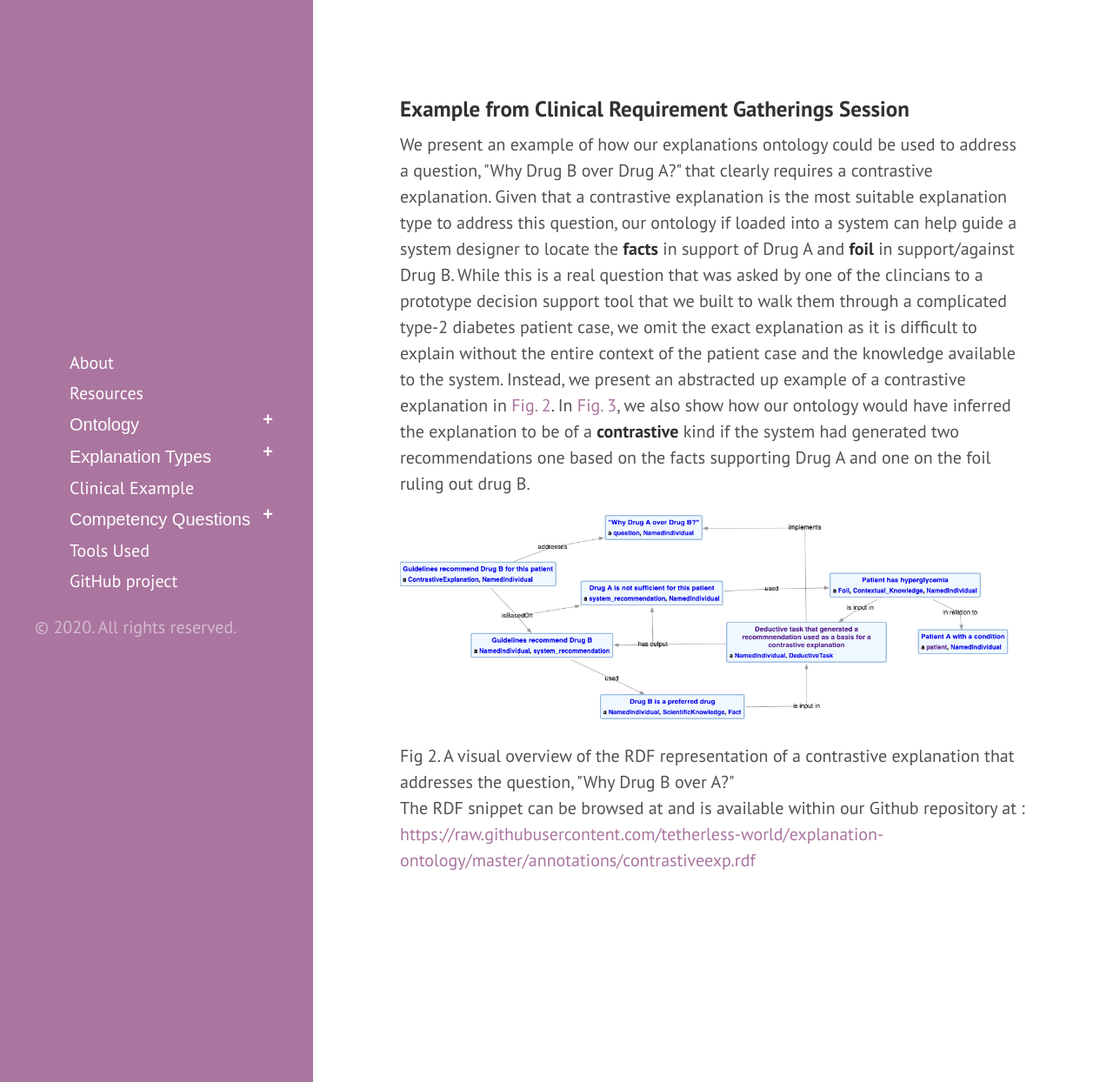
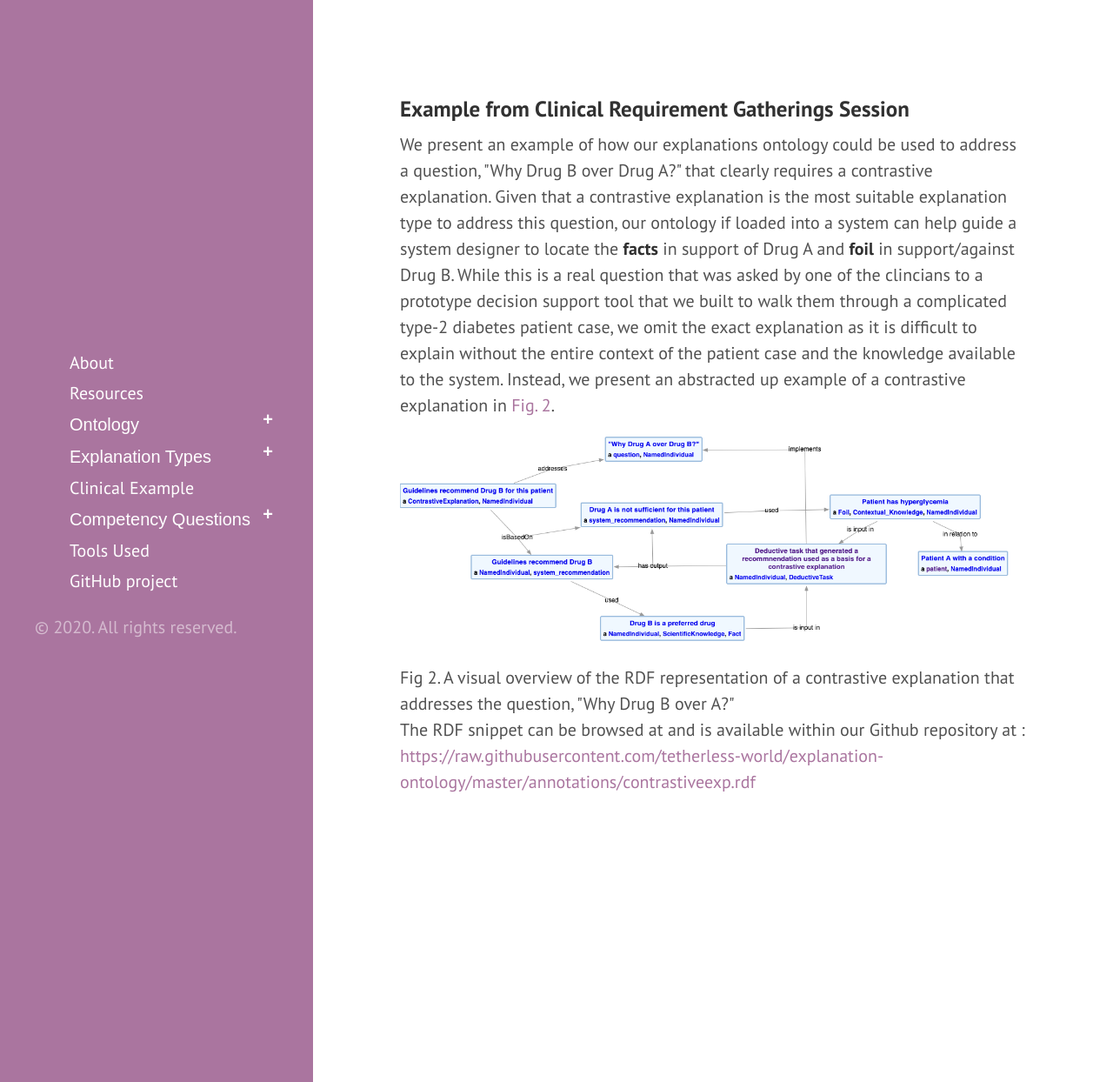
Before and after one commit to tetherless-world/explanation-ontology, a Jekyll site: the page built from clinicalexample.md, in a window 1280 px wide and 1244 px high. Shown: the whole window at 87% size. Built offline with Jekyll 4.4.1, drawn with Linux system fonts in a browser that asks for light colours; our own code applies the rules of GitHub Pages for plain Markdown files; Markdown is read by kramdown in place of the engine named in the settings; some of the changed lines change nothing that is shown.

Commit message:
Update clinicalexample.md

```diff
--- a/clinicalexample.md
+++ b/clinicalexample.md
@@ -1,9 +1,15 @@
+---
+layout: default
+title: Clinical Example
+---
+
 <article class="mb-5" id="clinicalexample">
 <content>
 
 
 <h3>Example from Clinical Requirement Gatherings Session</h3>
-  <p>We present an example of how our explanations ontology could be used to address a question, "Why Drug B over Drug A?" that clearly requires a contrastive explanation. Given that a contrastive explanation is the most suitable explanation type to address this question, our ontology if loaded into a system can help guide a system designer to locate the <strong>facts</strong> in support of Drug A and <strong>foil</strong> in support/against Drug B. While this is a real question that was asked by one of the clincians to a prototype decision support tool that we built to walk them through a complicated type-2 diabetes patient case, we omit the exact explanation as it is difficult to explain without the entire context of the patient case and the knowledge available to the system. Instead, we present an abstracted up example of a contrastive explanation in <a href="#fig2">Fig. 2</a>. In <a href="#fig3">Fig. 3</a>, we also show how our ontology would have inferred the explanation to be of a <strong>contrastive</strong> kind if the system had generated two recommendations one based on the facts supporting Drug A and one on the foil ruling out drug B.</p>
+  <p>We present an example of how our explanations ontology could be used to address a question, "Why Drug B over Drug A?" that clearly requires a contrastive explanation. Given that a contrastive explanation is the most suitable explanation type to address this question, our ontology if loaded into a system can help guide a system designer to locate the <strong>facts</strong> in support of Drug A and <strong>foil</strong> in support/against Drug B. While this is a real question that was asked by one of the clincians to a prototype decision support tool that we built to walk them through a complicated type-2 diabetes patient case, we omit the exact explanation as it is difficult to explain without the entire context of the patient case and the knowledge available to the system. Instead, we present an abstracted up example of a contrastive explanation in <a href="#fig2">Fig. 2</a>. </p>
+  <!--In <a href="#fig3">Fig. 3</a>, we also show how our ontology would have inferred the explanation to be of a <strong>contrastive</strong> kind if the system had generated two recommendations one based on the facts supporting Drug A and one on the foil ruling out drug B.-->
 
  <img src="../images/rdfviewerexample.png" style="width:100%; height:100%"/>
   <caption id="fig2">Fig 2. A visual overview of the RDF representation of a contrastive explanation that addresses the question, "Why Drug B over A?"</caption>
@@ -11,7 +17,6 @@
     <p>The RDF snippet can be browsed at and is available within our Github repository at : <a href="https://raw.githubusercontent.com/tetherless-world/explanation-ontology/master/annotations/contrastiveexp.rdf">https://raw.githubusercontent.com/tetherless-world/explanation-ontology/master/annotations/contrastiveexp.rdf</a></p>
 
   <br>
-  <br>
 <!--<img src="../images/ProtegeSnapshot.png" style="width:100%; height:100%">
   <caption id="fig3">Fig 3. A snapshot of classification results obtained by running <a href="https://github.com/stardog-union/pellet">Pellet reasoner</a> within <a href="https://protege.stanford.edu/">Protege</a> which depict how an explanation based on two system recommendations that were supported by a fact and foil respectively were inferred to be of a contrastive type. The reasoner leveraged the encoding of <a href="#explanationtypes">sufficiency conditions for each explanation type</a> that we support as OWL restrictions within our ontology.</caption>-->
 
```
